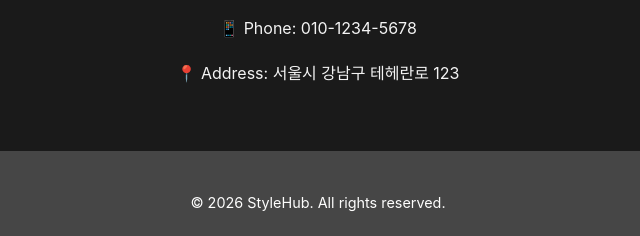
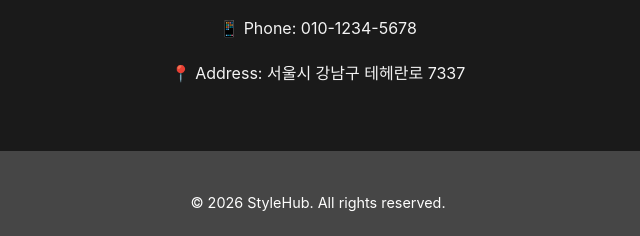
Before and after one commit to tomcat7707/copilot-test, a plain HTML site: page index.html in a window 1280 px wide. Shown: the part 3437-3673 px from the top of the page, 322-962 px from the left. Drawn offline with Linux system fonts and the light colour scheme.

Commit message:
test-7337

```diff
--- a/index.html
+++ b/index.html
@@ -83,7 +83,7 @@
             <div class="contact-info">
                 <p>📧 Email: info@stylehub.com</p>
                 <p>📱 Phone: 010-1234-5678</p>
-                <p>📍 Address: 서울시 강남구 테헤란로 123</p>
+                <p>📍 Address: 서울시 강남구 테헤란로 7337</p>
             </div>
         </div>
     </section>
```
